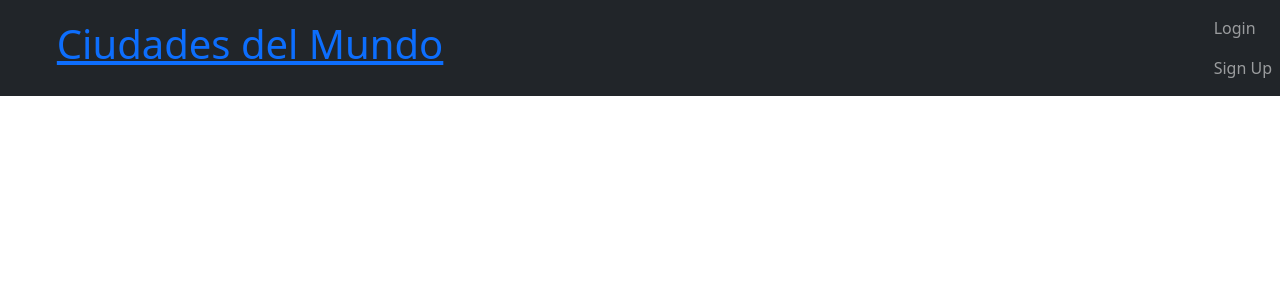
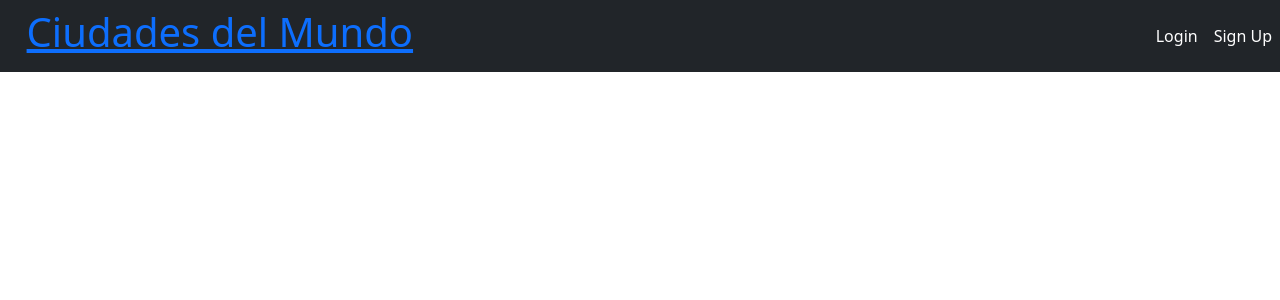
Before and after one commit to ReymundoB/travel, a Django app: page / in a window 1280 px wide. Shown: the top 300 px of the page. Run offline with Django 4.2, Linux system fonts and the light colour scheme; data that the repository does not hold is empty; some libraries are stand-ins or nearby versions.

Commit message:
Add-css index

```diff
--- a/templates/navbar.html
+++ b/templates/navbar.html
@@ -13,17 +13,23 @@
         </div>
     </div>
 
-    <ul class="nav navbar-nav ml-auto d-flex color-r ">
+    <ul class="nav navbar-nav ms-auto ">
         {% if user.is_authenticated %}
             <li class="navbar-item  ">
-            <a href="{% url 'loggout' %}" class="nav-link"><span class="fas fa-sign-in-alt"></span>Logout</a>
+            <a href="{% url 'loggout' %}" class="nav-link active"><span class="fas fa-sign-in-alt"></span>Logout</a>
 
             </li>
         {% else %}
 
-          <li class="navbar-item color-r {% if request.path == login %}active{%endif%}">
-            <a href="{% url 'loggin' %}" class="nav-link"><span ></span>Login</a>
-            <a href="{% url 'register' %}" class="nav-link"><span ></span>Sign Up</a>
+          <li class="navbar-item ">
+            <a href="{% url 'loggin' %}" class="nav-link active"><span ></span>Login</a>
+
+
+          </li>
+          <li class="navbar-item ">
+          <a href="{% url 'register' %}" class="nav-link active"><span ></span>Sign Up</a>
+          </li>
+
 
 
 
```
